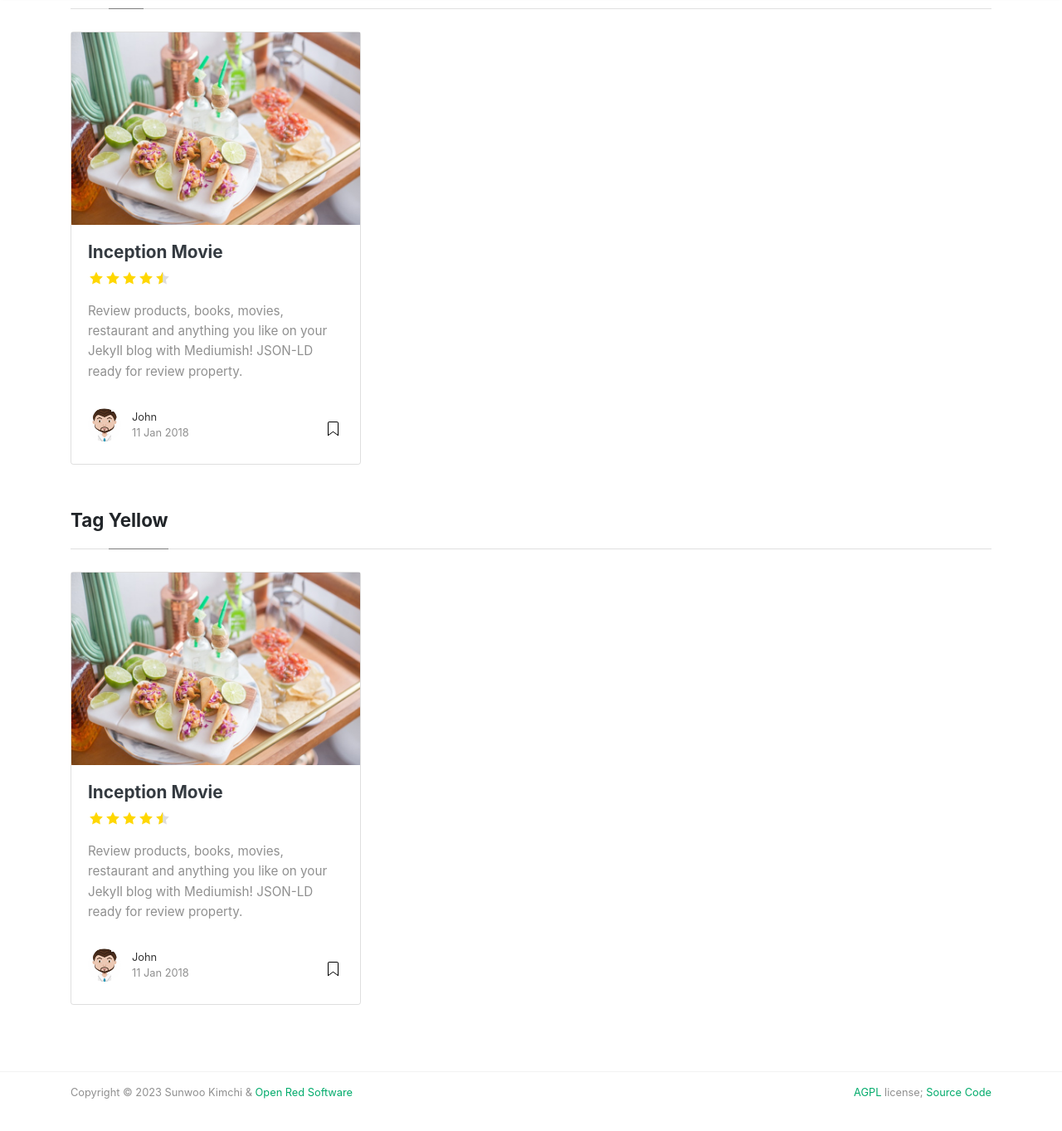
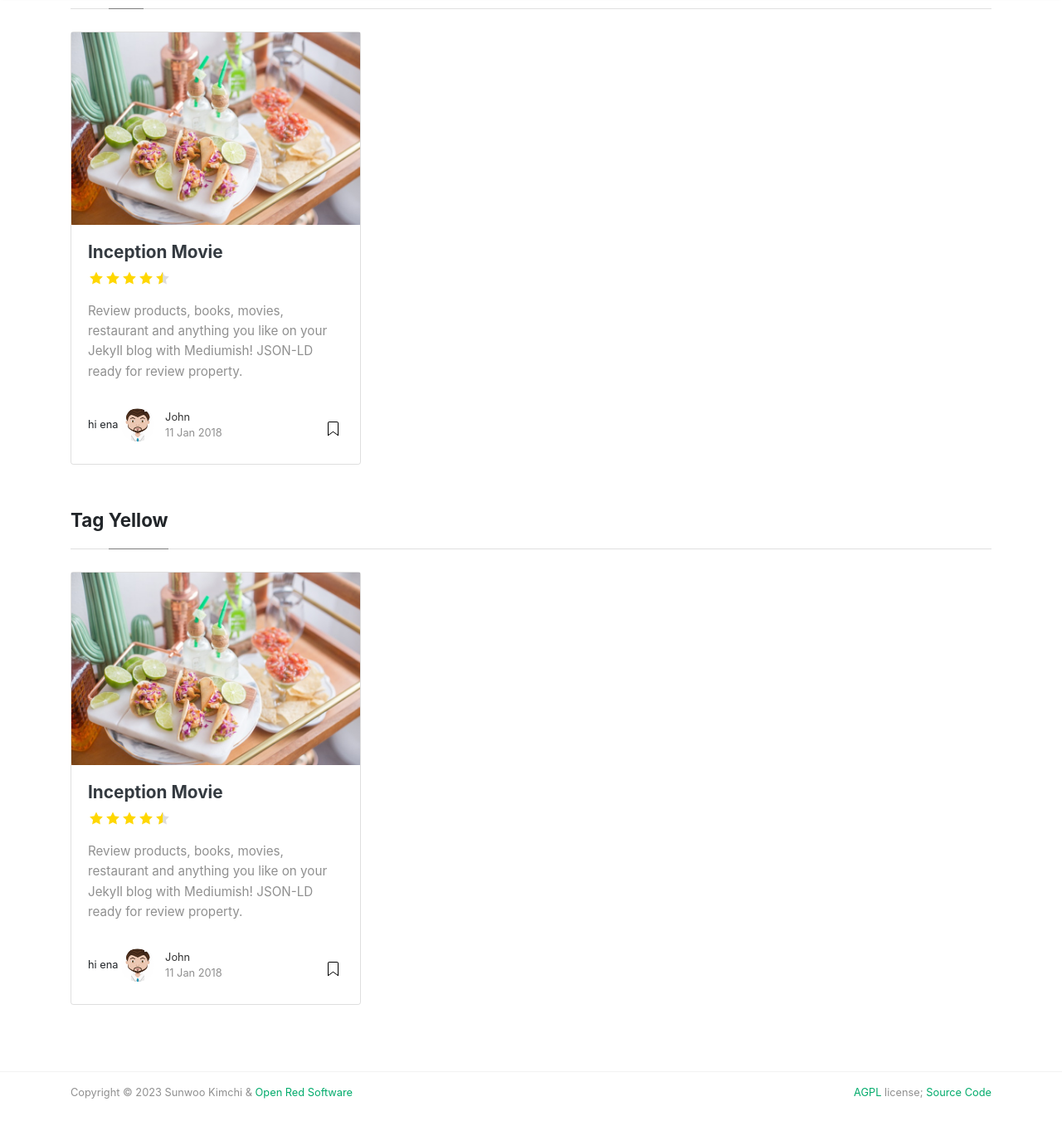
Before and after one commit to OpenRedSoftware/sunwookimchi, a Jekyll site: the page built from _pages/tags.md, in a window 1280 px wide and 1400 px high, scrolled down 276 px. Shown: the top 1363 px of the window at 83% size. Built offline with Jekyll 4.4.1, drawn with Linux system fonts in a browser that asks for light colours; nearby versions of some CDN libraries.

Commit message:
Mark te part of featuredbox and postbox that have the place we want to add a purchase button

```diff
--- a/_includes/featuredbox.html
+++ b/_includes/featuredbox.html
@@ -33,6 +33,7 @@
                         </div>
                         <div class="card-footer b-0 bg-white mt-auto">
                             <div class="wrapfooter">
+                                featured ena
                                 {% if post.author %}
                                 <span class="meta-footer-thumb">
                                 {% if author.avatar %}
--- a/_includes/postbox.html
+++ b/_includes/postbox.html
@@ -30,7 +30,7 @@
         <div class="card-footer bg-white">
             <div class="wrapfooter">
                 {% if post.author %}
-                <span class="meta-footer-thumb">
+                <span class="meta-footer-thumb"> hi ena
                 {% if author.avatar %}
                 <img class="author-thumb" src="{{site.baseurl}}/{{ author.avatar }}" alt="{{ author.display_name }}">
                 {% else %}
```
